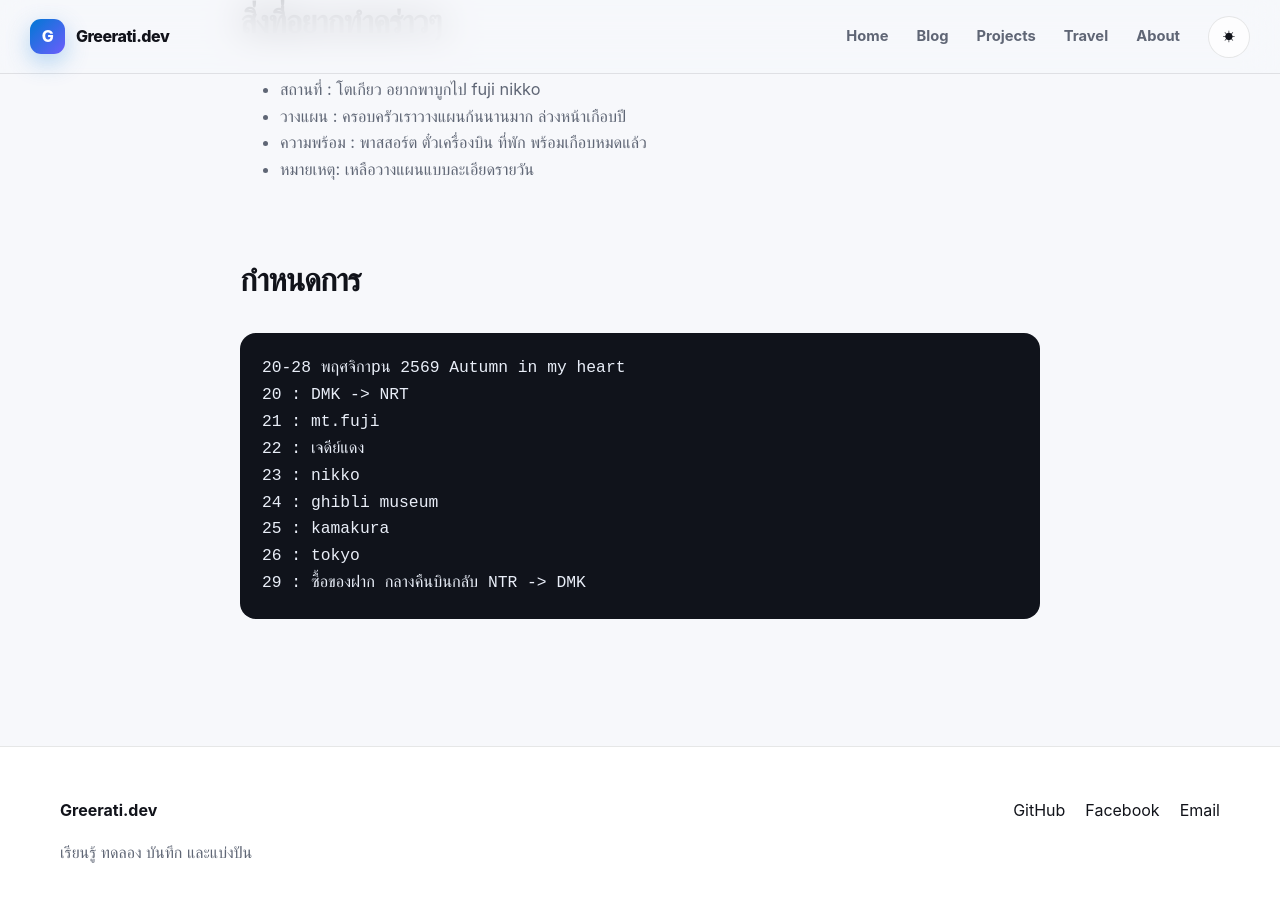
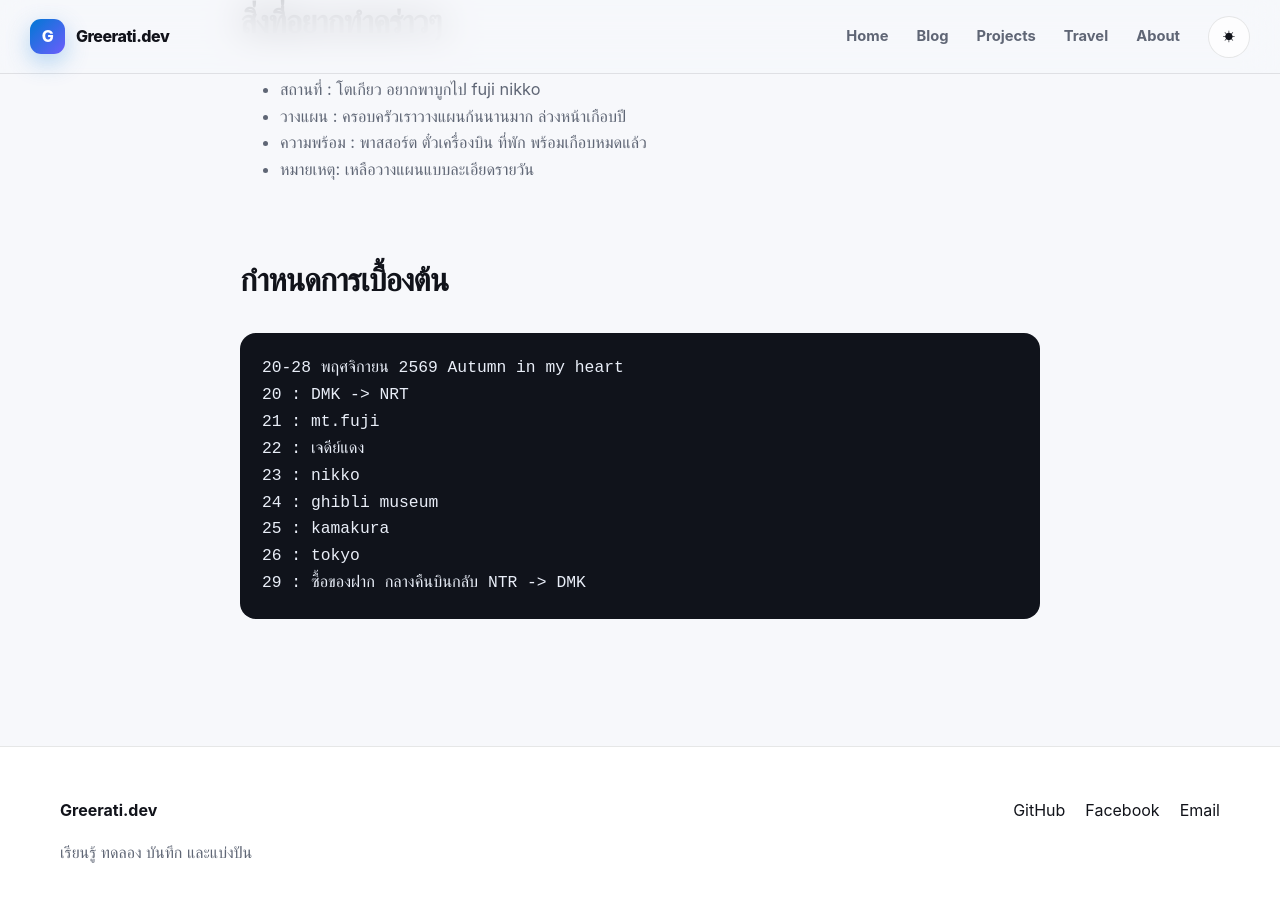
Before and after one commit to kakratua/kakratua.github.io, a Jekyll site: the page built from _posts/2026-08-11-tokyo-planning.md, in a window 1280 px wide and 900 px high, scrolled down 608 px. Built offline with Jekyll 4.4.1, drawn with Linux system fonts in a browser that asks for light colours.

Commit message:
Update 2026-08-11-tokyo-planning.md

````diff
--- a/_posts/2026-08-11-tokyo-planning.md
+++ b/_posts/2026-08-11-tokyo-planning.md
@@ -15,10 +15,10 @@ reading_time: "อ่าน 1 นาที"
 - ความพร้อม : พาสสอร์ต ตั๋วเครื่องบิน ที่พัก พร้อมเกือบหมดแล้ว
 - หมายเหตุ: เหลือวางแผนแบบละเอียดรายวัน
 
-## กำหนดการ
+## กำหนดการเบื้องต้น
 
 ```schedule
-20-28 พฤศจิกาpน 2569 Autumn in my heart
+20-28 พฤศจิกายน 2569 Autumn in my heart
 20 : DMK -> NRT
 21 : mt.fuji
 22 : เจดีย์แดง
````
